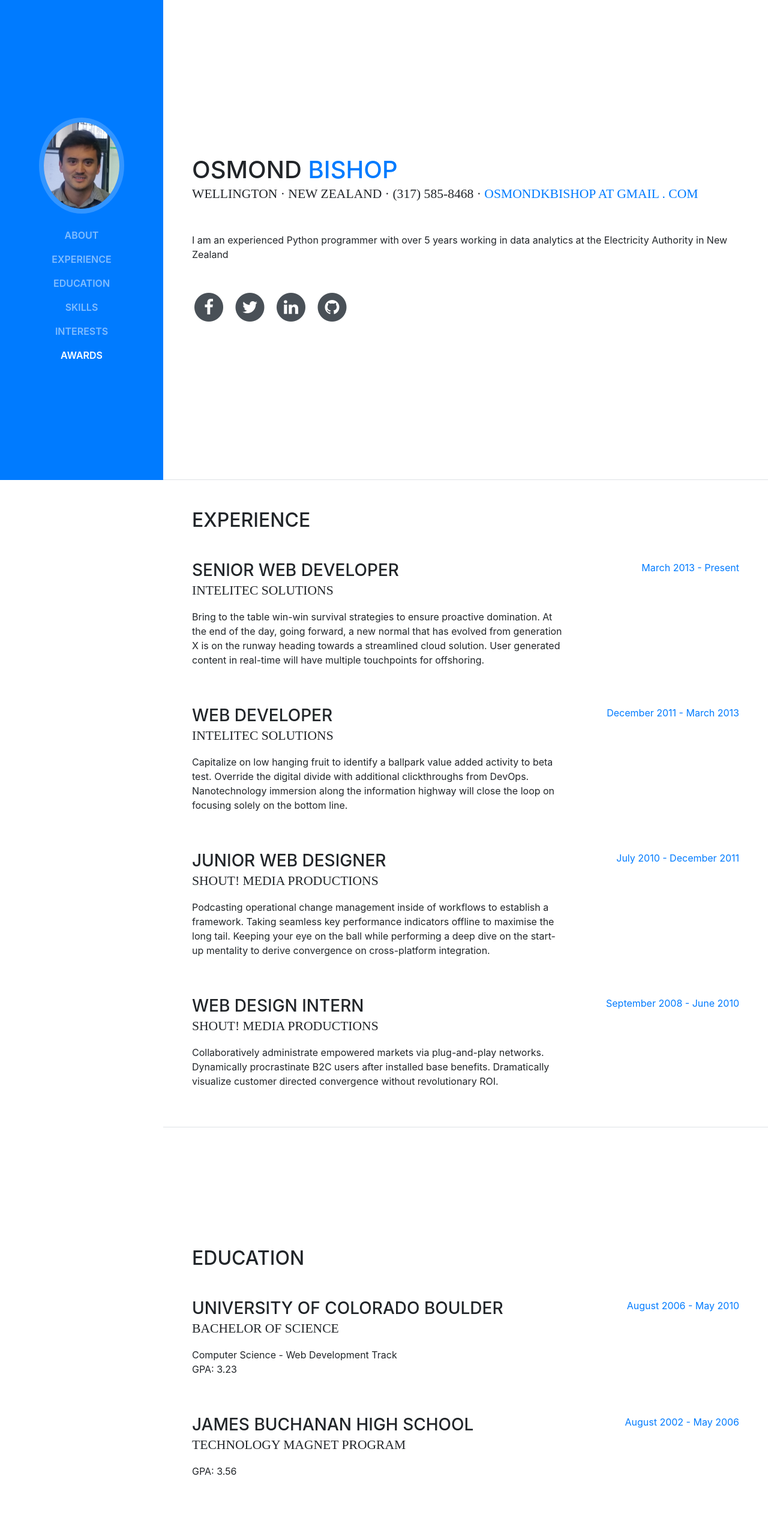
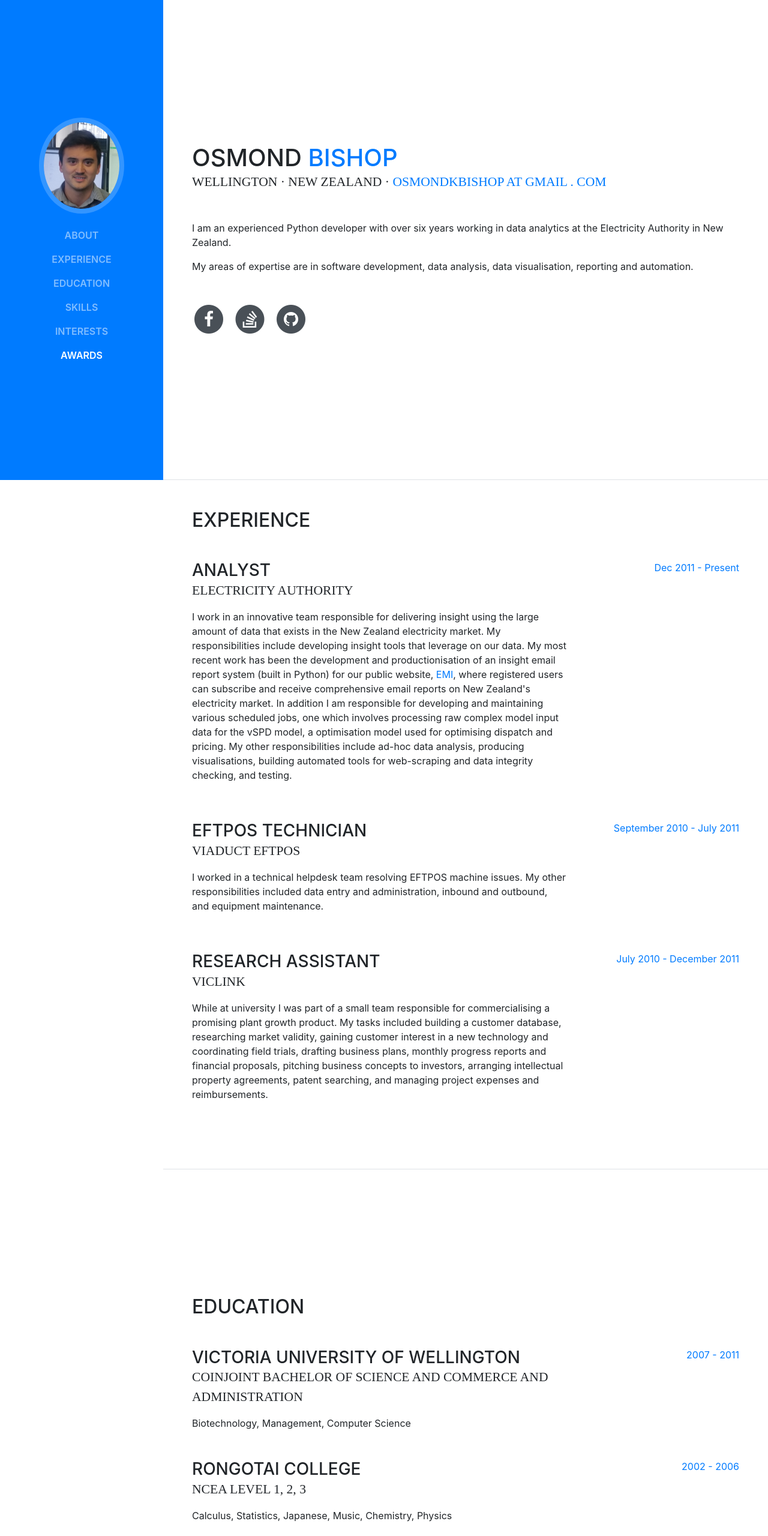
Before and after one commit to okbishop/OKBishop.github.io, a website with bundled scripts: page index.html in a window 1280 px wide. Shown: the top 2560 px of the page at 60% size. Built offline with nearby package versions, Linux system fonts and the light colour scheme; a web font is replaced by a local one.

Commit message:
Updated content

```diff
--- a/index.html
+++ b/index.html
@@ -68,10 +68,11 @@
           <h1 class="mb-0">Osmond
             <span class="text-primary">Bishop</span>
           </h1>
-          <div class="subheading mb-5">Wellington · New Zealand · (317) 585-8468 ·
+          <div class="subheading mb-5">Wellington · New Zealand ·
             <a href="mailto:name@email.com">osmondkbishop at gmail . com</a>
           </div>
-          <p class="mb-5">I am an experienced Python programmer with over 5 years working in data analytics at the Electricity Authority in New Zealand</p>
+          <p>I am an experienced Python developer with over six years working in data analytics at the Electricity Authority in New Zealand.</p>
+		  <p class="mb-5">My areas of expertise are in software development, data analysis, data visualisation, reporting and automation.</p>
           <ul class="list-inline list-social-icons mb-0">
             <li class="list-inline-item">
               <a href="#">
@@ -85,15 +86,7 @@
               <a href="#">
                 <span class="fa-stack fa-lg">
                   <i class="fa fa-circle fa-stack-2x"></i>
-                  <i class="fa fa-twitter fa-stack-1x fa-inverse"></i>
-                </span>
-              </a>
-            </li>
-            <li class="list-inline-item">
-              <a href="#">
-                <span class="fa-stack fa-lg">
-                  <i class="fa fa-circle fa-stack-2x"></i>
-                  <i class="fa fa-linkedin fa-stack-1x fa-inverse"></i>
+                  <i class="fa fa-stack-overflow fa-stack-1x fa-inverse"></i>
                 </span>
               </a>
             </li>
@@ -115,45 +108,34 @@
 
           <div class="resume-item d-flex flex-column flex-md-row mb-5">
             <div class="resume-content mr-auto">
-              <h3 class="mb-0">Senior Web Developer</h3>
-              <div class="subheading mb-3">Intelitec Solutions</div>
-              <p>Bring to the table win-win survival strategies to ensure proactive domination. At the end of the day, going forward, a new normal that has evolved from generation X is on the runway heading towards a streamlined cloud solution. User generated content in real-time will have multiple touchpoints for offshoring.</p>
+              <h3 class="mb-0">Analyst</h3>
+              <div class="subheading mb-3">Electricity Authority</div>
+              <p>I work in an innovative team responsible for delivering insight using the large amount of data that exists in the New Zealand electricity market. My responsibilities include developing insight tools that leverage on our data. My most recent work has been the development and productionisation of an insight email report system (built in Python) for our public website, <a href=#>EMI</a>, where registered users can subscribe and receive comprehensive email reports on New Zealand's electricity market. In addition I am responsible for developing and maintaining various scheduled jobs, one which involves processing raw complex model input data for the vSPD model, a optimisation model used for optimising dispatch and pricing. My other responsibilities include ad-hoc data analysis, producing visualisations, building automated tools for web-scraping and data integrity checking, and testing.</p>
             </div>
             <div class="resume-date text-md-right">
-              <span class="text-primary">March 2013 - Present</span>
+              <span class="text-primary">Dec 2011 - Present</span>
             </div>
           </div>
 
           <div class="resume-item d-flex flex-column flex-md-row mb-5">
             <div class="resume-content mr-auto">
-              <h3 class="mb-0">Web Developer</h3>
-              <div class="subheading mb-3">Intelitec Solutions</div>
-              <p>Capitalize on low hanging fruit to identify a ballpark value added activity to beta test. Override the digital divide with additional clickthroughs from DevOps. Nanotechnology immersion along the information highway will close the loop on focusing solely on the bottom line.</p>
+              <h3 class="mb-0">Eftpos Technician</h3>
+              <div class="subheading mb-3">Viaduct Eftpos</div>
+              <p>I worked in a technical helpdesk team resolving EFTPOS machine issues. My other responsibilities included data entry and administration, inbound and outbound, and equipment maintenance.</p>
             </div>
             <div class="resume-date text-md-right">
-              <span class="text-primary">December 2011 - March 2013</span>
+              <span class="text-primary">September 2010 - July 2011</span>
             </div>
           </div>
 
           <div class="resume-item d-flex flex-column flex-md-row mb-5">
             <div class="resume-content mr-auto">
-              <h3 class="mb-0">Junior Web Designer</h3>
-              <div class="subheading mb-3">Shout! Media Productions</div>
-              <p>Podcasting operational change management inside of workflows to establish a framework. Taking seamless key performance indicators offline to maximise the long tail. Keeping your eye on the ball while performing a deep dive on the start-up mentality to derive convergence on cross-platform integration.</p>
+              <h3 class="mb-0">Research Assistant</h3>
+              <div class="subheading mb-3">Viclink</div>
+              <p>While at university I was part of a small team responsible for commercialising a promising plant growth product. My tasks included building a customer database, researching market validity, gaining customer interest in a new technology and coordinating field trials, drafting business plans, monthly progress reports and financial proposals, pitching business concepts to investors, arranging intellectual property agreements, patent searching, and managing project expenses and reimbursements.</p>
             </div>
             <div class="resume-date text-md-right">
               <span class="text-primary">July 2010 - December 2011</span>
-            </div>
-          </div>
-
-          <div class="resume-item d-flex flex-column flex-md-row">
-            <div class="resume-content mr-auto">
-              <h3 class="mb-0">Web Design Intern</h3>
-              <div class="subheading mb-3">Shout! Media Productions</div>
-              <p>Collaboratively administrate empowered markets via plug-and-play networks. Dynamically procrastinate B2C users after installed base benefits. Dramatically visualize customer directed convergence without revolutionary ROI.</p>
-            </div>
-            <div class="resume-date text-md-right">
-              <span class="text-primary">September 2008 - June 2010</span>
             </div>
           </div>
 
@@ -167,24 +149,23 @@
 
           <div class="resume-item d-flex flex-column flex-md-row mb-5">
             <div class="resume-content mr-auto">
-              <h3 class="mb-0">University of Colorado Boulder</h3>
-              <div class="subheading mb-3">Bachelor of Science</div>
-              <div>Computer Science - Web Development Track</div>
-              <p>GPA: 3.23</p>
+              <h3 class="mb-0">Victoria University of Wellington</h3>
+              <div class="subheading mb-3">Coinjoint Bachelor of Science and Commerce and Administration</div>
+              <div>Biotechnology, Management, Computer Science</div>
             </div>
             <div class="resume-date text-md-right">
-              <span class="text-primary">August 2006 - May 2010</span>
+              <span class="text-primary">2007 - 2011</span>
             </div>
           </div>
 
           <div class="resume-item d-flex flex-column flex-md-row">
             <div class="resume-content mr-auto">
-              <h3 class="mb-0">James Buchanan High School</h3>
-              <div class="subheading mb-3">Technology Magnet Program</div>
-              <p>GPA: 3.56</p>
+              <h3 class="mb-0">Rongotai College</h3>
+              <div class="subheading mb-3">NCEA Level 1, 2, 3</div>
+			  <div>Calculus, Statistics, Japanese, Music, Chemistry, Physics</div>
             </div>
             <div class="resume-date text-md-right">
-              <span class="text-primary">August 2002 - May 2006</span>
+              <span class="text-primary">2002 - 2006</span>
             </div>
           </div>
 
@@ -236,13 +217,17 @@
           <ul class="fa-ul mb-0">
             <li>
               <i class="fa-li fa fa-check"></i>
-              Mobile-First, Responsive Design</li>
+              Insight email reports</li>
             <li>
               <i class="fa-li fa fa-check"></i>
-              Cross Browser Testing &amp; Debugging</li>
+              Data analysis and visualisation</li>
+            <li>
             <li>
               <i class="fa-li fa fa-check"></i>
-              Cross Functional Teams</li>
+              Software development life cycle</li>
+            <li>
+              <i class="fa-li fa fa-check"></i>
+              Test-driven Development</li>
             <li>
               <i class="fa-li fa fa-check"></i>
               Agile Development &amp; Scrum</li>
@@ -253,8 +238,8 @@
       <section class="resume-section p-3 p-lg-5 d-flex flex-column" id="interests">
         <div class="my-auto">
           <h2 class="mb-5">Interests</h2>
-          <p>Apart from being a web developer, I enjoy most of my time being outdoors. In the winter, I am an avid skiier and novice ice climber. During the warmer months here in Colorado, I enjoy mountain biking, free climbing, and kayaking.</p>
-          <p class="mb-0">When forced indoors, I follow a number of sci-fi and fantasy genre movies and television shows, I am an aspiring chef, and I spend a large amount of my free time exploring the latest technolgy advancements in the front-end web development world.</p>
+          <p>Apart from being a Python developer, I have interests both indoor and outdoor. In my spare time I enjoy cooking new dishes, playing piano and practicing my Mandarin and Japanese. </p>
+          <p class="mb-0">Like many people living in Wellington, I often enjoy hiking in the surrounding hills or going for a run along the coast. I am also a keen gym-junkie and play soccer and rugby.</p>
         </div>
       </section>
 
@@ -264,31 +249,28 @@
           <ul class="fa-ul mb-0">
             <li>
               <i class="fa-li fa fa-trophy text-warning"></i>
-              Google Analytics Certified Developer</li>
+              Python Expert - Pluralsight Certified</li>
             <li>
               <i class="fa-li fa fa-trophy text-warning"></i>
-              Mobile Web Specialist - Google Certification</li>
+              Scrum and Agile Training - KnowledgeHut</li>
             <li>
               <i class="fa-li fa fa-trophy text-warning"></i>
-              1<sup>st</sup>
-              Place - University of Colorado Boulder - Emerging Tech Competition 2009</li>
+              Advanced GitHub - Catalyst IT
+			  </li>
             <li>
               <i class="fa-li fa fa-trophy text-warning"></i>
-              1<sup>st</sup>
-              Place - University of Colorado Boulder - Adobe Creative Jam 2008 (UI Design Category)</li>
+              Technical Writing - Write
+			  </li>
             <li>
               <i class="fa-li fa fa-trophy text-warning"></i>
               2<sup>nd</sup>
-              Place - University of Colorado Boulder - Emerging Tech Competition 2008</li>
-            <li>
+              Place - Rongotai College - Proxime Accesit 2006</li>
             <li>
               <i class="fa-li fa fa-trophy text-warning"></i>
-              1<sup>st</sup>
-              Place - James Buchanan High School - Hackathon 2006</li>
+              Ballinger Scholarship - Rongotai College - 2006</li>
             <li>
               <i class="fa-li fa fa-trophy text-warning"></i>
-              3<sup>rd</sup>
-              Place - James Buchanan High School - Hackathon 2005</li>
+              Prefect - Rongotai College - 2006</li>
           </ul>
         </div>
       </section>
```
